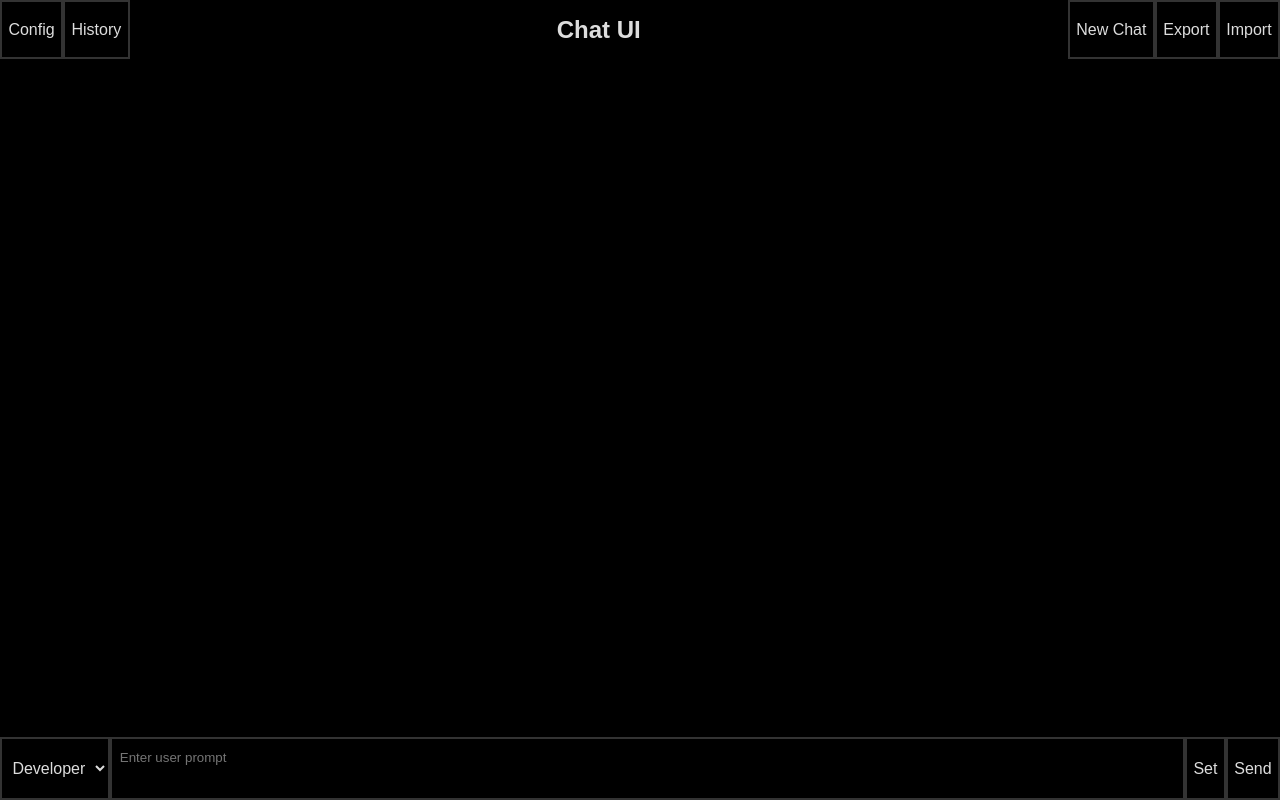
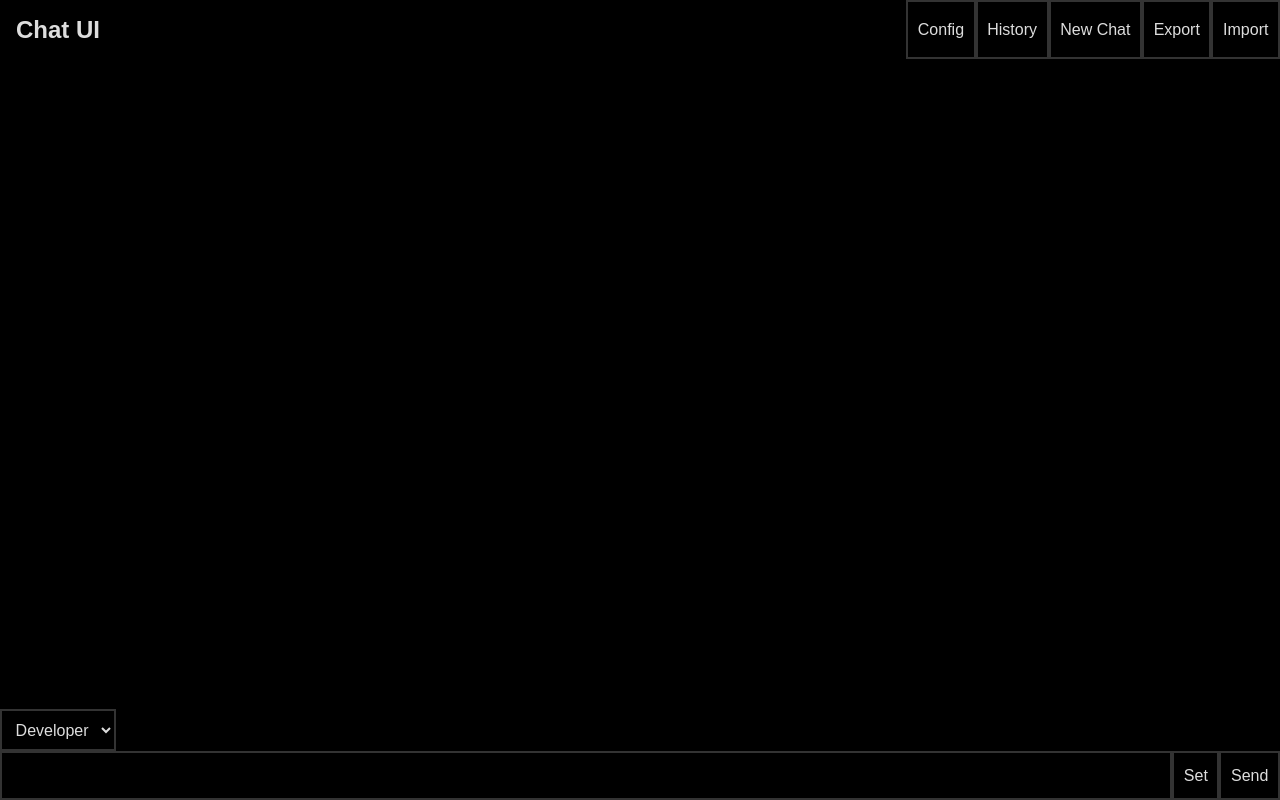
Before and after one commit to halait/chatbot-ui, a website with bundled scripts: page public/index.html in a window 1280 px wide. Built offline with nearby package versions, Linux system fonts and the light colour scheme.

Commit message:
Style changes

```diff
--- a/public/index.html
+++ b/public/index.html
@@ -8,15 +8,14 @@
             --color: #ddd;
             --background-color: #000;
             --secondary-background-color: #333;
-            --developer-message-background: #400;
-            --assistant-message-background: #004;
-            --user-message-background: var(--secondary-background-color);
+            --developer-message-background: #200;
+            --assistant-message-background: #002;
+            --user-message-background: #020;
             color: var(--color);
             background-color: var(--background-color);
             margin: 0;
             font-family: sans-serif;
             line-height: 1.8;
-            /* --chat-box-height: 8rem; */
             display: flex;
             flex-direction: column;
             height: 100vh;
@@ -42,16 +41,13 @@
         }
 
         #chat-input {
-            width: 100%;
-            height: var(--chat-box-height);
-            line-height: 1.6;
-            font-family: inherit;
-            background-color: inherit;
-            color: inherit;
+            flex-grow: 1;
+            max-height: 16rem;
             border: 2px solid var(--secondary-background-color);
-            resize: none;
             box-sizing: border-box;
             padding: 0.5rem;
+            overflow-wrap: break-word;
+            overflow-y: auto;
         }
 
         #chat-input:focus {
@@ -59,12 +55,18 @@
             outline: none;
         }
 
-        #form {
+        /* #form {
+            display: flex;
+            width: 100vw;
+        } */
+
+        #form-bar {
             display: flex;
         }
 
         #chat>div {
-            padding: 0.5rem;
+            padding: 0.4rem;
+            margin: 0.8rem;
         }
 
         #chat>.developer {
@@ -93,7 +95,7 @@
             border: 2px solid var(--secondary-background-color);
             display: block;
             margin: 0.5rem 0;
-            padding: 0.4rem;
+            padding: 0.6rem;
             font-size: 1rem;
         }
 
@@ -115,10 +117,10 @@
         }
 
         #app-heading {
-            text-align: center;
+            display: none;
             flex-grow: 1;
             font-size: 1.5rem;
-            margin: 0.5rem;
+            margin: 0.5rem 1rem;
         }
 
         .modal {
@@ -155,18 +157,24 @@
         #import-input {
             display: none;
         }
+
+        @media (min-width: 32rem) {
+            #app-heading {
+                display: block;
+            }
+        }
     </style>
 </head>
 
 <body>
     <header id="app-header">
+        <h1 id="app-heading">Chat UI</h1>
         <button id="set-config-button">Config</button>
         <button id="history-button">History</button>
-        <h1 id="app-heading">Chat UI</h1>
         <button id="new-chat-button">New Chat</button>
         <button id="export-button">Export</button>
         <button id="import-button">Import</button>
-        <input type="file" id="import-input" accept=".json"/>
+        <input type="file" id="import-input" accept=".json" />
     </header>
     <div id="chat"></div>
     <form id="form">
@@ -175,9 +183,11 @@
             <option value="user">User</option>
             <option value="assistant">Assistant</option>
         </select>
-        <textarea id="chat-input" rows="2" placeholder="Enter user prompt" autocomplete="off"></textarea>
-        <button id="input-set-button" type="button">Set</button>
-        <input id="submit" type="submit" value="Send">
+        <div id="form-bar">
+            <div id="chat-input" rows="4" autocomplete="off" contenteditable="true"></div>
+            <button id="input-set-button" type="button">Set</button>
+            <input id="submit" type="submit" value="Send">
+        </div>
     </form>
     <div id="history-modal" class="modal">
         <h2>History</h2>
```
